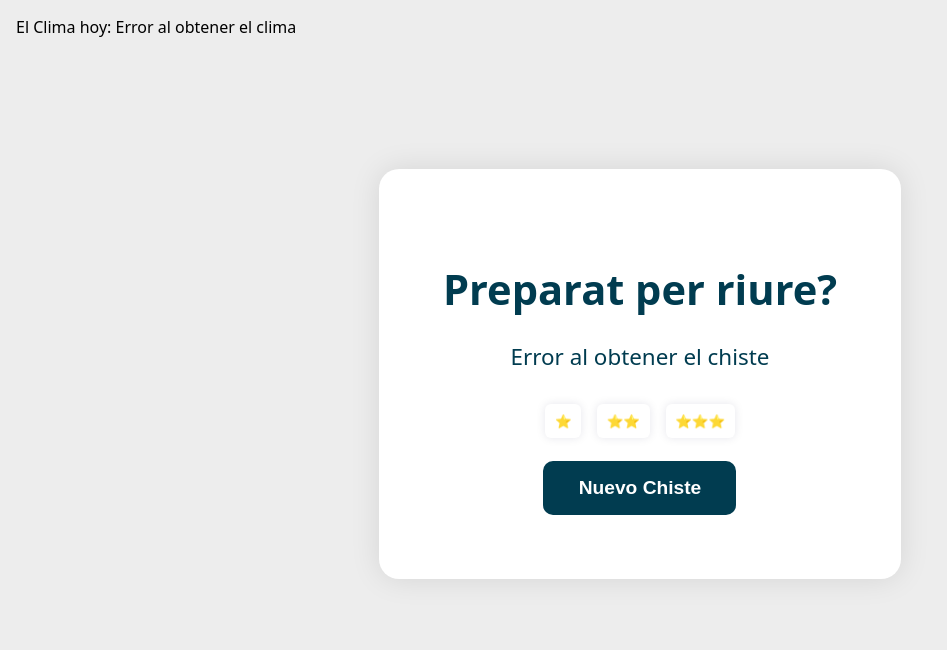
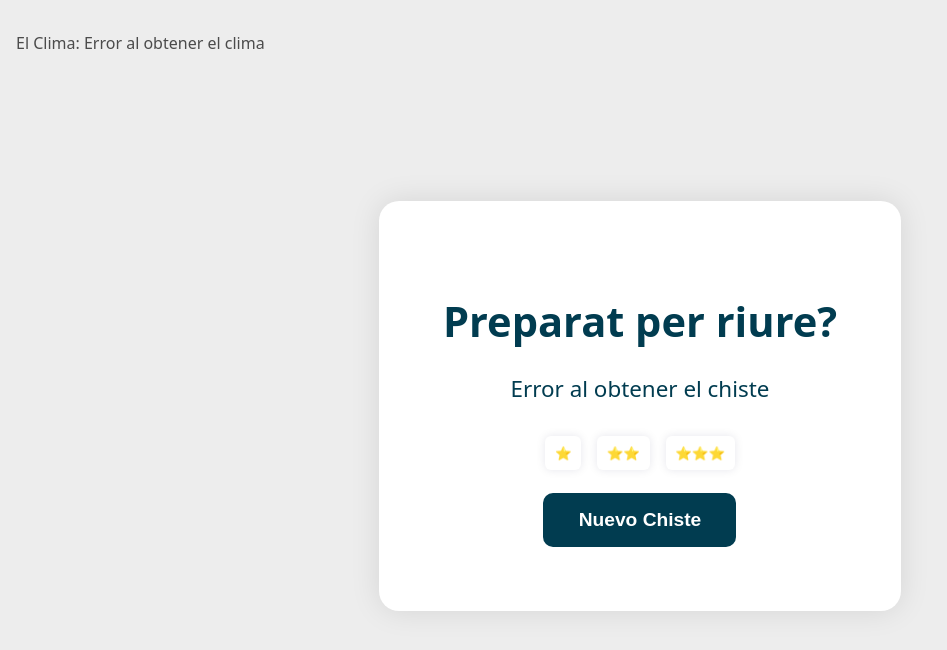
Before and after one commit to francamateus93/4.API, a website built with webpack: page dist/index.html in a window 1280 px wide. Shown: the whole page, without its empty margins (0-947 px from the left). Built offline with nearby package versions, Linux system fonts and the light colour scheme; no server answers.

Commit message:
Debugging-WeatherAPI

```diff
--- a/src/api.ts
+++ b/src/api.ts
@@ -11,14 +11,15 @@ export const fetchJoke = async (): Promise<string> => {
   }
 };
 
-export const fetchWeather = async (province: string): Promise<string> => {
-  const weatherApi = 'https://www.el-tiempo.net/api/json/v2/provincias'
-  const weatherUrl = `${weatherApi}/${province}`;
+export const fetchWeather = async (provinceId: string): Promise<string> => {
+  const weatherApi = 'https://www.el-tiempo.net/api/json/v2/provincias';
+  const weatherUrl = `${weatherApi}/${provinceId}`;
 
   try {
     const response = await fetch(weatherUrl);
     const data = await response.json();
-    return data.stateSky.description;
+    const weatherInfo = data.stateSky.description || 'Información no disponible';
+    return weatherInfo;
   } catch (error) {
     console.error('Error al obtener el clima:', error)
     return 'Error al obtener el clima';
--- a/src/index.ts
+++ b/src/index.ts
@@ -14,9 +14,14 @@ document.addEventListener('DOMContentLoaded', async () => {
   let currentJoke = "";
 
 // Actualizacion del Tiempo
-  const CODPROV = "08" // codigo de la provincia de Barcelona
-  const weather = await fetchWeather(CODPROV);
-  weatherParagraph.textContent = `El Clima hoy: ${weather}`;
+  const idProvince = "08" // codigo de la provincia de Barcelona
+  try {
+    const weatherInfo = await fetchWeather(idProvince);
+    weatherParagraph.textContent = `El Clima: ${weatherInfo}`;
+  } catch(error) {
+    console.error('Error al mostrar el clima:', error);
+    weatherParagraph.textContent = 'Error al cargar';
+  }
 
 // Actualización del Chiste
   const updateJoke = async () => {
```
Also changed, not shown: dist/bundle.js, dist/index.html, dist/style.css.
